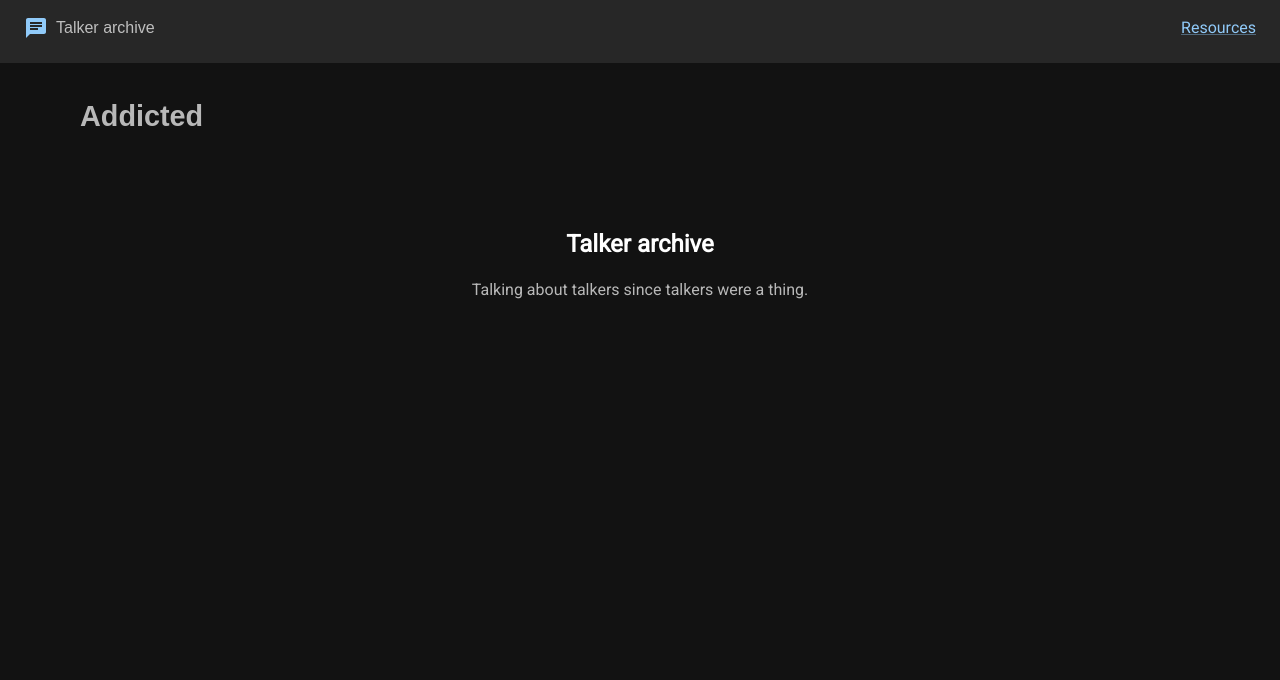
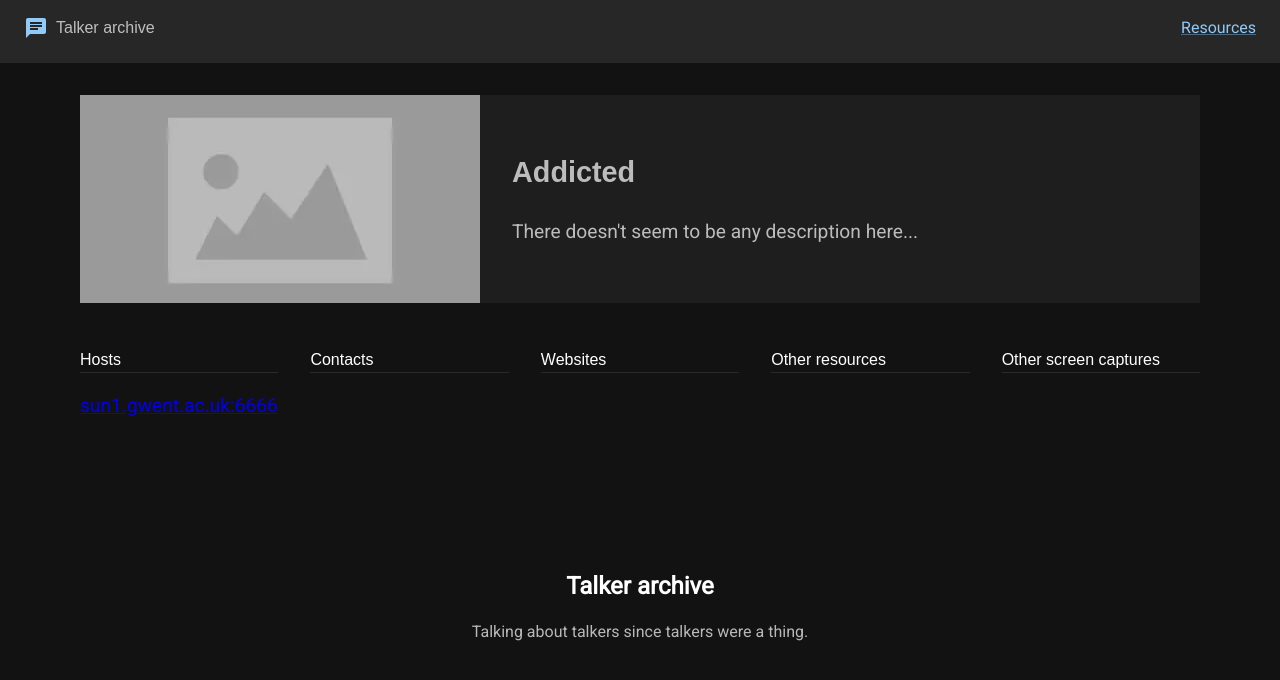
Before and after one commit to moopet/talker-archive-svelte, a SvelteKit app: page /details/addicted in a window 1280 px wide. Shown: the top 680 px of the page. Built offline with nearby package versions, Linux system fonts and the light colour scheme.

Commit message:
wip resource lists

```diff
--- a/src/lib/components/Header.svelte
+++ b/src/lib/components/Header.svelte
@@ -3,8 +3,8 @@
 
 <header>
   <div>
-    <a href="/"><svg focusable="false" fill="currentColor" aria-hidden="true" viewBox="0 0 24 24"><path d="M20 2H4c-1.1 0-1.99.9-1.99 2L2 22l4-4h14c1.1 0 2-.9 2-2V4c0-1.1-.9-2-2-2zM6 9h12v2H6V9zm8 5H6v-2h8v2zm4-6H6V6h12v2z"></path></svg></a>
-    <h1>Talker archive</h1>
+    <a aria-labelledby="home-navigation" href="/"><svg focusable="false" fill="currentColor" aria-hidden="true" viewBox="0 0 24 24"><path d="M20 2H4c-1.1 0-1.99.9-1.99 2L2 22l4-4h14c1.1 0 2-.9 2-2V4c0-1.1-.9-2-2-2zM6 9h12v2H6V9zm8 5H6v-2h8v2zm4-6H6V6h12v2z"></path></svg></a>
+    <h1 id="home-navigation">Talker archive</h1>
   </div>
 
   <nav>
--- /dev/null
+++ b/src/lib/components/ResourceItem.svelte
@@ -0,0 +1,20 @@
+<script lang="ts">
+  const { resource }: ResourceItemProps = $props();
+</script>
+
+<span>
+  {#if resource.type === 'image'}
+    <img src={resource.url} alt="{resource.alt}" />
+  {:else}
+    <a href={resource.url}>{resource.name}</a>
+  {/if}
+</span>
+
+<style>
+img {
+  max-width: 352px;
+  border-width: 1px;
+  border-style: solid;
+  border-color: rgba(255, 255, 255, 0.1);
+}
+</style>
--- a/src/lib/components/ResourceList.svelte
+++ b/src/lib/components/ResourceList.svelte
@@ -0,0 +1,44 @@
+<script lang="ts">
+  import ResourceItem from '$lib/components/ResourceItem.svelte';
+
+  const { title, resources }: ResourceListProps = $props();
+</script>
+
+<div>
+  <h2>{title}</h2>
+  <ul>
+    {#each resources as resource: Resource}
+      <li>
+        <ResourceItem {resource} />
+      </li>
+    {/each}
+  </ul>
+</div>
+
+<style>
+div {
+  text-align: left;
+  flex-basis: 300px;
+}
+
+h2 {
+  color: white;
+  font-size: 1rem;
+  font-weight: normal;
+  white-space: nowrap;
+  border-inline-start-width: 0;
+  border-inline-end-width: 0;
+  border-block-start-width: 0;
+  border-block-end-width: 1px;
+  border-style: solid;
+  border-color: rgba(255, 255, 255, 0.1);
+}
+
+ul {
+  padding-inline-start: 0;
+}
+
+li {
+  list-style-type: none;
+}
+</style>
--- a/src/routes/details/[slug]/+page.svelte
+++ b/src/routes/details/[slug]/+page.svelte
@@ -2,21 +2,89 @@
   import { page } from '$app/state';
   import type { Talker } from '$lib/types';
   import { talkers } from '$lib/data/talkers.json';
+  import ResourceList from '$lib/components/ResourceList.svelte';
 
   const slug = (page.params?.slug ?? "").trim().toLowerCase();
 
   const talker: Talker = talkers.find(talker => talker.name.toLowerCase() === slug);
 
-  const { name, hosts = [], screencaps = [], textcaps = [], description, codebase, ewtooAbbr, dataOrigin }: Talker = talker;
-console.log({talker, name, description});
+  const { name, hosts = [], screencaps = [], textcaps = [], description, codebase, ewtooAbbr, resources = [], dataOrigin }: Talker = talker;
+
+  const hostResources: Array<Resource> = hosts.map(item => {
+    return {
+      alt: "",
+      name: `${item.hostname}:${item.port}`,
+      type: 'host',
+      url: `telnet:${item.hostname}:${item.port}`,
+    };
+  });
+
+  const contactResources: Array<Resource> = resources
+    .filter(resource => resource.type === 'email')
+    .map(emailResource => {
+      return {
+        alt: "",
+        name: emailResource.url,
+        type: 'contact',
+        url: `mailto:${emailResource.url}`
+      };
+  });
+
+  const websiteResources: Array<Resource> = [];
+  const otherResources: Array<Resource> = [];
+  const imageResources: Array<Resource> = screencaps.map(filename => {
+    return {
+      alt: "",
+      name: filename,
+      type: 'image',
+      url: `/screencaps/login/${filename}`,
+    };
+  });
+
+const heroImage = screencaps.length > 0 ? `/screencaps/login/${screencaps[0]}` : '/placeholder.png';
 </script>
 
 <article>
-  <h1>{name}</h1>
+  <img src={heroImage} alt="" />
+  <div>
+    <h1>{name}</h1>
 
-  {#if description}
     <p class="description">
-      {description}
+      {description ?? "There doesn't seem to be any description here..."}
     </p>
-  {/if}
+  </div>
 </article>
+
+<section class="resources">
+  <ResourceList title="Hosts" resources={hostResources} />
+  <ResourceList title="Contacts" resources={contactResources} />
+  <ResourceList title="Websites" resources={websiteResources} />
+  <ResourceList title="Other resources" resources={otherResources} />
+  <ResourceList title="Other screen captures" resources={imageResources} />
+</section>
+
+<style>
+section {
+  display: flex;
+  justify-content: space-between;
+  max-width: 100%;
+  gap: 2rem;
+}
+
+article {
+  display: flex;
+  background-color: rgba(255, 255, 255, 0.05);
+}
+
+img {
+  max-width: 400px;
+}
+
+div {
+  padding-inline-start: 2rem;
+  padding-inline-end: 2rem;
+  padding-block-start: 2rem;
+  padding-block-end: 2rem;
+}
+
+</style>
```
Also changed, not shown: src/lib/types.ts (+11 -2 lines).
